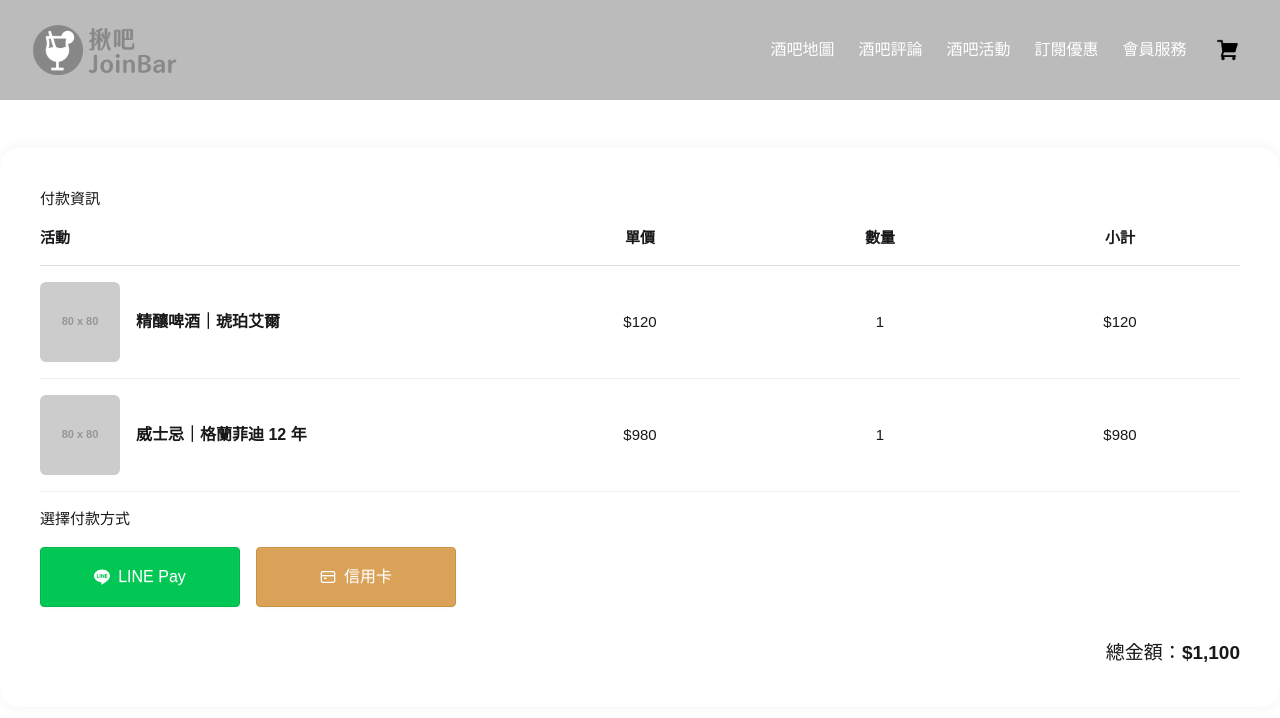
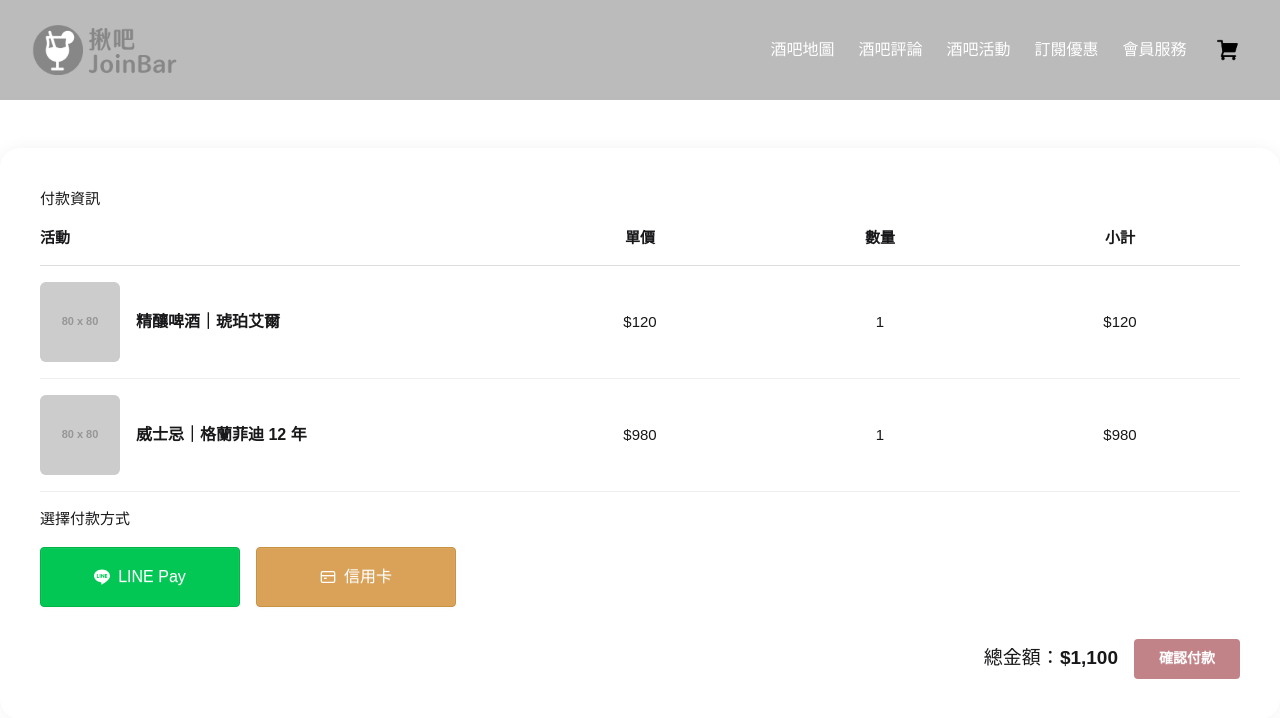
Before and after one commit to JoinBar-project/joinbar-frontend, a Vue app: page /payment in a window 1280 px wide. Shown: the top 718 px of the page. Built offline with nearby package versions, Linux system fonts and the light colour scheme.

Commit message:
feat: add checkout button with validation

```diff
--- a/src/views/cart/Payment.vue
+++ b/src/views/cart/Payment.vue
@@ -66,6 +66,16 @@
           <p class="total-label">
             總金額：<strong>${{ totalPrice }}</strong>
           </p>
+          <!-- 確認付款按鈕 -->
+          <button
+            class="btn bg-[#860914] text-white checkout-btn"
+            :class="{ 'btn-disabled': !canSubmit || isSubmitting }"
+            :disabled="!canSubmit || isSubmitting"
+            @click="submitOrder"
+          >
+            <span v-if="isSubmitting" class="loading loading-spinner loading-sm"></span>
+            {{ isSubmitting ? '處理中...' : '確認付款' }}
+          </button>
         </div>
       </div>
     </div>
@@ -79,6 +89,7 @@ import { computed, ref, onMounted } from 'vue'
 const cart = useCartStore()
 const paymentMethod = ref('')
 const isLoading = ref(true)
+const isSubmitting = ref(false)
 
 onMounted(() => {
   setTimeout(() => {
@@ -94,6 +105,29 @@ const calcSubtotal = (item) => (item.price * item.quantity).toLocaleString()
 const totalPrice = computed(() =>
   cartItems.value.reduce((acc, item) => acc + item.price * item.quantity, 0).toLocaleString(),
 )
+
+const canSubmit = computed(() => {
+  return paymentMethod.value
+})
+
+const submitOrder = async () => {
+  if (isSubmitting.value || !canSubmit.value) return
+
+  try {
+    isSubmitting.value = true
+
+    // 模擬 API 處理延遲
+    await new Promise(resolve => setTimeout(resolve, 1500))
+
+    console.log('付款提交成功')
+
+  } catch (error) {
+    console.error('付款錯誤:', error)
+    alert('付款失敗，請重新嘗試')
+  } finally {
+    isSubmitting.value = false
+  }
+}
 </script>
 
 <style scoped>
@@ -229,4 +263,17 @@ const totalPrice = computed(() =>
   transform: translateY(-1px);
   box-shadow: 0 4px 12px rgba(0, 0, 0, 0.15);
 }
+
+/* 確認付款按鈕樣式 */
+.checkout-btn {
+  font-size: 14px;
+  padding: 10px 24px;
+  transition: all 0.2s ease-in-out;
+}
+
+/* 禁用狀態的按鈕 */
+.checkout-btn.btn-disabled {
+  opacity: 0.5;
+  cursor: not-allowed;
+}
 </style>
```
